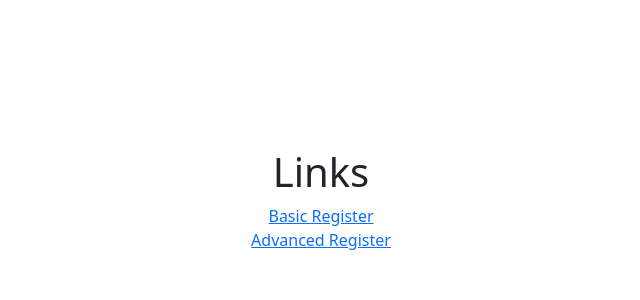
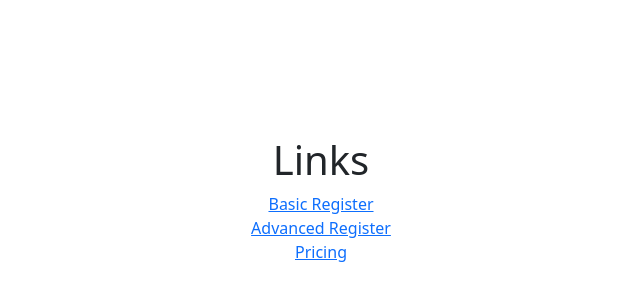
Before and after one commit to AlperKaanGayretoglu/react-website-designs, a React (Create React App) app: page / in a window 1280 px wide. Shown: the part 200-500 px from the top of the page, without its empty margins (319-959 px from the left). Built offline with nearby package versions, Linux system fonts and the light colour scheme.

Commit message:
Started making the Pricing page

```diff
--- a/src/App.js
+++ b/src/App.js
@@ -7,6 +7,7 @@ import "bootstrap/dist/css/bootstrap.css";
 import Home from "./pages/home";
 import BasicRegister from "./pages/p1-basic-register";
 import AdvancedRegister from "./pages/p2-advanced-register";
+import Pricing from "./pages/p3-pricing";
 
 function App() {
   return (
@@ -14,6 +15,7 @@ function App() {
       <Route path="/" element={<Home />} />
       <Route path="/basic-register" element={<BasicRegister />} />
       <Route path="/advanced-register" element={<AdvancedRegister />} />
+      <Route path="/pricing" element={<Pricing />} />
     </Routes>
   );
 }
--- a/src/pages/home/index.js
+++ b/src/pages/home/index.js
@@ -9,6 +9,7 @@ function Home() {
       <nav>
         <Link to="/basic-register">Basic Register</Link>
         <Link to="/advanced-register">Advanced Register</Link>
+        <Link to="/pricing">Pricing</Link>
       </nav>
     </div>
   );
--- /dev/null
+++ b/src/pages/p3-pricing/index.js
@@ -0,0 +1,5 @@
+function Pricing() {
+  return <div>Pricing</div>;
+}
+
+export default Pricing;
```
Also changed, not shown: src/pages/p3-pricing/style.module.css (added).
